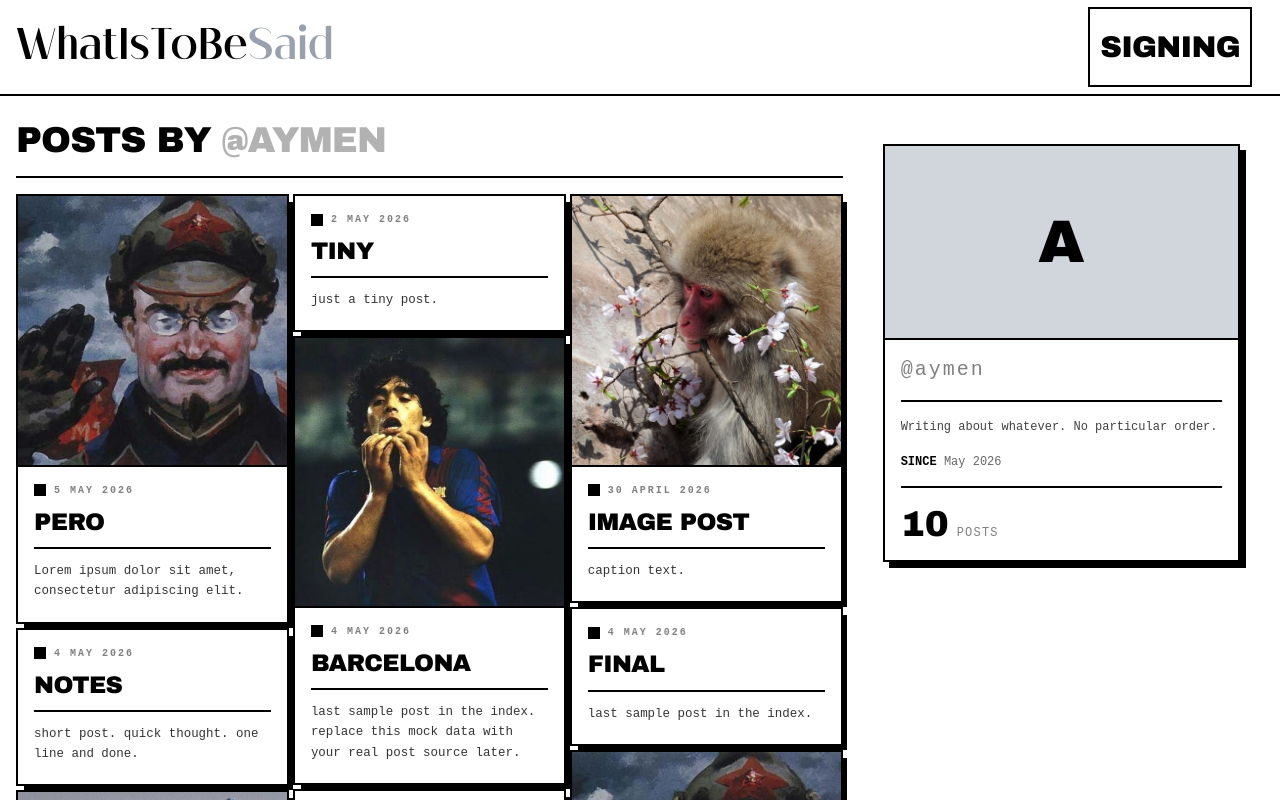
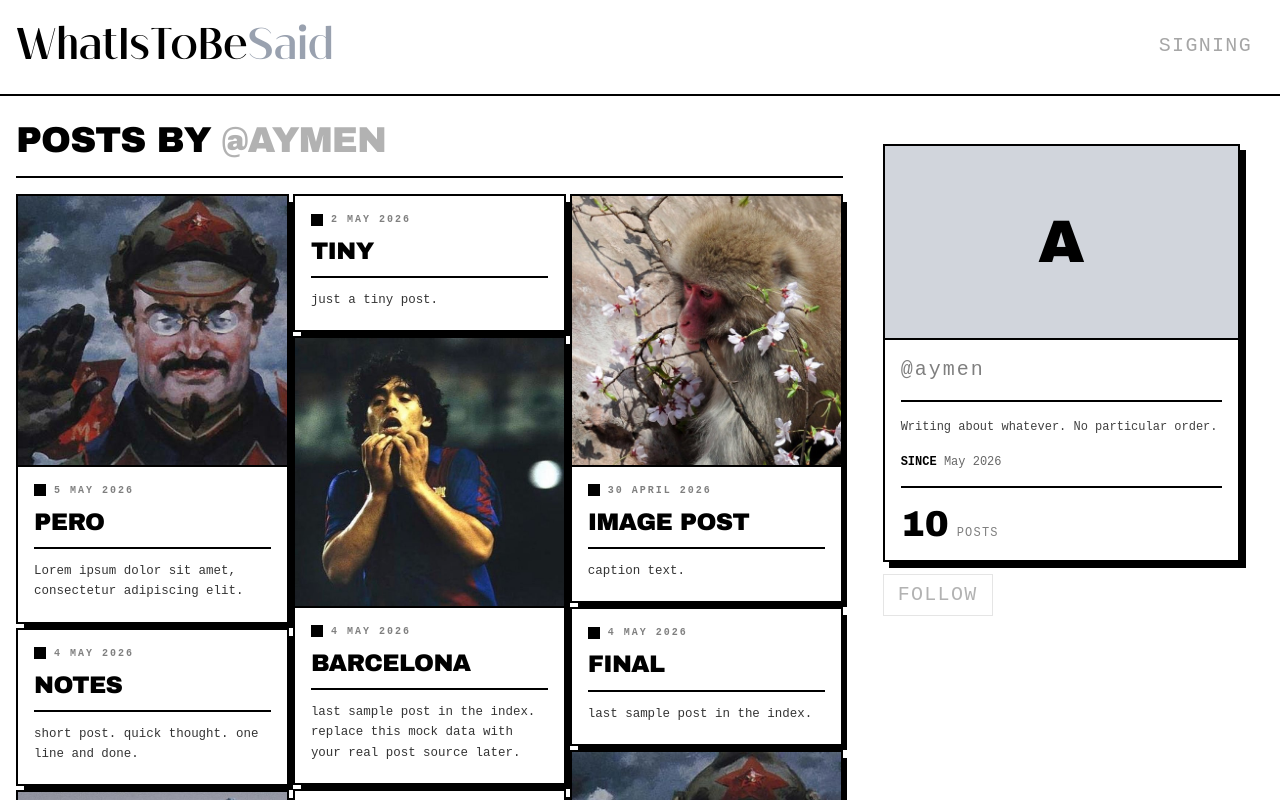
Before and after one commit to onceagainaymen/whatistobesaid, a Next.js app in the folder app/: page /profile in a window 1280 px wide. Shown: the top 800 px of the page. Built offline with nearby package versions, Linux system fonts and the light colour scheme.

Commit message:
Redesign buttons

```diff
--- a/app/components/button_alt.tsx
+++ b/app/components/button_alt.tsx
@@ -1,12 +1,15 @@
-export default function ButtonAlt({text})
-{
+export default function ButtonAlt({ text }) {
   return (
     <button
-    className="h-20 border-black border-2 p-2.5 bg-gray-700 hover:shadow-[2px_2px_0px_rgba(0,0,0,1)] active:bg-black text-white transition duration-300">
-      <h2 className={`text-3xl font-bold uppercase tracking-tight`} style={{ fontFamily: "'Arial Black', 'Haettenschweiler', Impact, sans-serif" }}
->
-        {text}
-      </h2>
+      className="
+        bg-transparent text-black/30 hover:text-black
+        border border-black/10 hover:border-black/50 hover:bg-black/[0.03]
+        px-3.5 py-1.5 text-[11px] tracking-[0.12em] uppercase
+        transition-all duration-200
+      "
+      style={{ fontFamily: "'Courier New', Courier, monospace" }}
+    >
+      <h1 className="text-xl"> {text} </h1>
     </button>
-  )
+  );
 }
--- a/app/components/button_danger.tsx
+++ b/app/components/button_danger.tsx
@@ -1,12 +1,15 @@
-export default function ButtonDanger({text})
-{
+export default function ButtonDanger({ text }) {
   return (
     <button
-    className="h-12 border-black border-2 p-2.5 text-white bg-red-700 hover:shadow-[2px_2px_0px_rgba(0,0,0,1)] active:bg-red-400 transition duration-300">
-      <h3 className={`uppercase tracking-tight text-3xl font-bold`} style={{ fontFamily: "'Arial Black', 'Haettenschweiler', Impact, sans-serif" }}
->
-        {text}
-      </h3>
+      className="
+        bg-transparent border-none text-red-700/35 hover:text-red-700
+        border-b border-red-700/15 hover:border-red-700
+        pb-0.5 text-[11px] tracking-[0.12em] uppercase
+        transition-all duration-200
+      "
+      style={{ fontFamily: "'Courier New', Courier, monospace" }}
+    >
+      <h1 className="text-xl"> {text} </h1>
     </button>
-  )
+  );
 }
--- a/app/components/button_submit.tsx
+++ b/app/components/button_submit.tsx
@@ -1,14 +1,15 @@
-import {roboto} from "../lib/fonts"
-
-export default function ButtonSubmit({text})
-{
+export default function ButtonSubmit({ text }) {
   return (
     <button
-    className="h-20 border-black border-2 p-2.5 bg-[#FFFFFF] hover:bg-gray-300 hover:shadow-[2px_2px_0px_rgba(0,0,0,1)] active:bg-gray-400 transition duration-300">
-      <h3 className={`uppercase tracking-tight text-3xl font-bold`} style={{ fontFamily: "'Arial Black', 'Haettenschweiler', Impact, sans-serif" }}
->
-        {text}
-      </h3>
+      className="
+        bg-transparent border-none text-black/35 hover:text-black
+        border-b border-black/15 hover:border-black
+        pb-0.5 text-[11px] tracking-[0.12em] uppercase
+        transition-all duration-200
+      "
+      style={{ fontFamily: "'Courier New', Courier, monospace" }}
+    >
+      <h1 className="text-xl"> {text} </h1>
     </button>
-  )
+  );
 }
--- a/app/components/profile_panel.tsx
+++ b/app/components/profile_panel.tsx
@@ -1,4 +1,4 @@
-// components/ProfilePanel.tsx
+import ButtonAlt from './button_alt'
 
 type ProfilePanelProps = {
   username: string;
@@ -17,7 +17,7 @@ export default function ProfilePanel({
 }: ProfilePanelProps) {
   return (
     <div className="relative p-6" style={{ fontFamily: "'Courier New', Courier, monospace" }}>
-      <div className="relative border-2 border-black bg-white" style={{ boxShadow: "6px 6px 0px #000" }}>
+      <div className="relative border-2 border-black bg-white " style={{ boxShadow: "6px 6px 0px #000" }}>
 
         {/* Avatar */}
         <div className="border-b-2 border-black">
@@ -39,7 +39,6 @@ export default function ProfilePanel({
 
           {/* Username */}
           <p className="text-xl tracking-widest text-black/50 mb-4">@{username}</p>
-
           <div className="w-full h-[2px] bg-black mb-4" />
 
           {/* Bio */}
@@ -66,9 +65,11 @@ export default function ProfilePanel({
               <span className="text-xs tracking-widest uppercase text-black/50">Posts</span>
             </div>
           )}
-
         </div>
       </div>
-    </div>
+      <div className="mb-1 mt-3">
+      <ButtonAlt text="FOLLOW"/>
+      </div>
+      </div>
   );
 }
```
Also changed, not shown: 2 other files (tests, documents, lock files or other folders).
